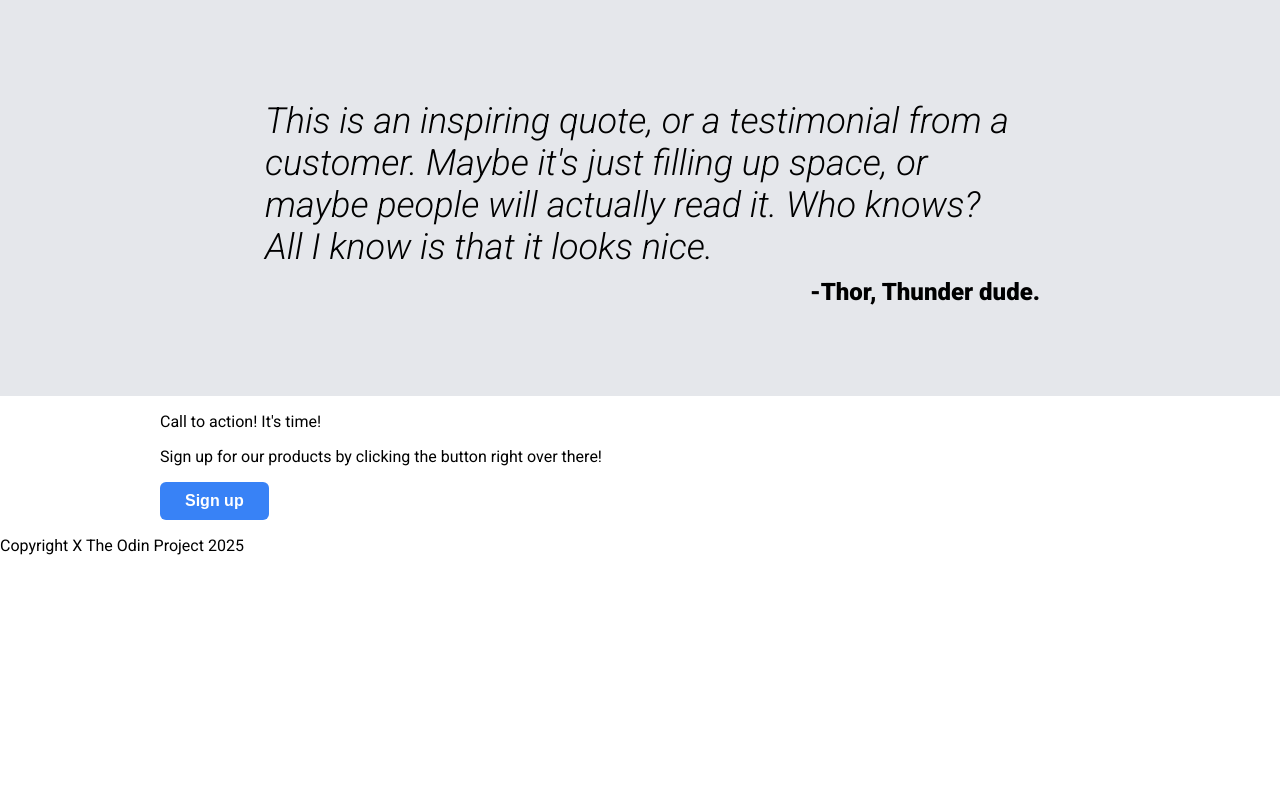
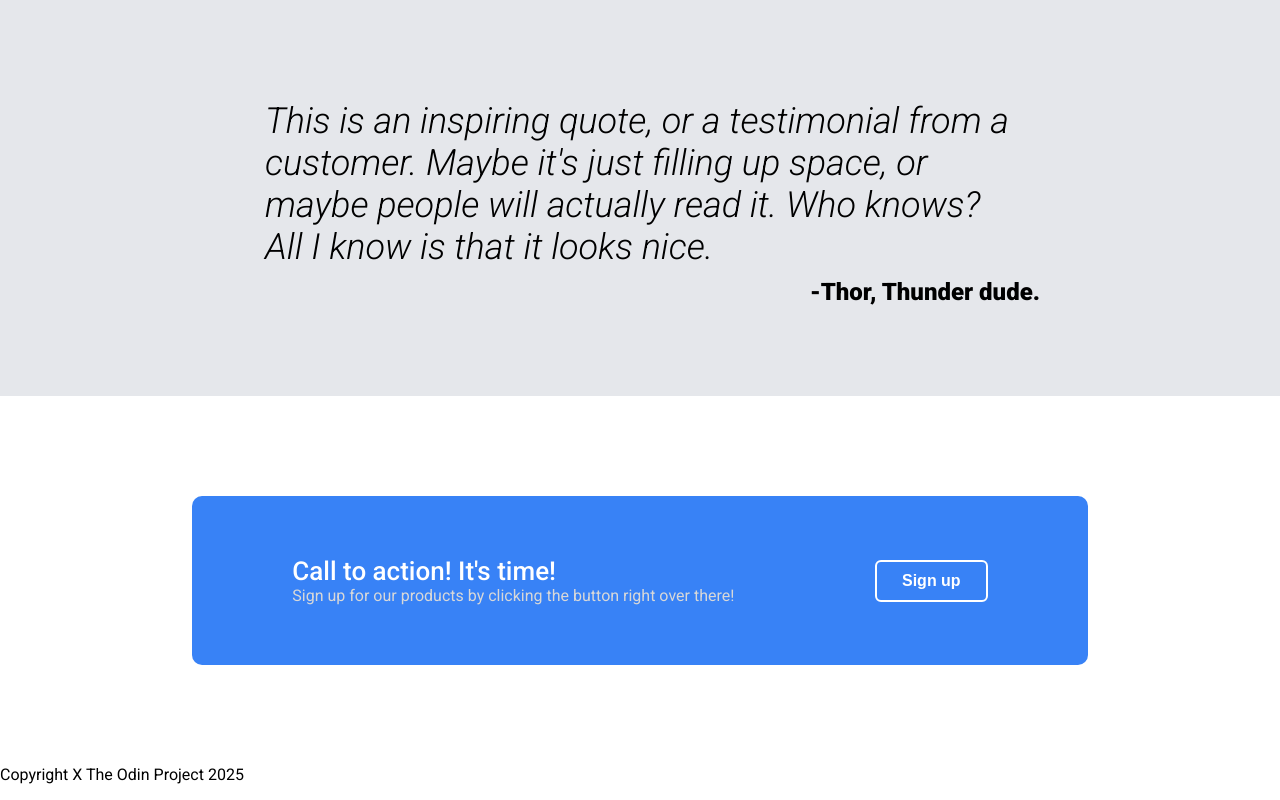
Before and after one commit to CommitMike/odin-landingpage, a plain HTML site: page index.html in a window 1280 px wide. Shown: the part 999-1799 px from the top of the page. Before the commit the page ends 1570 px from the top, so only its background shows below. Drawn offline with Linux system fonts and the light colour scheme.

Commit message:
layout changes to call to action section, complete

```diff
--- a/index.html
+++ b/index.html
@@ -69,9 +69,11 @@
     </div>
     <div class="action-container">
         <div class="container">
-            <div class="call-to-action-border">
+            <div class="action-container-left">
                 <p>Call to action! It's time!</p>
-                <p>Sign up for our products by clicking the button right over there!</p>
+                <p class="smallp">Sign up for our products by clicking the button right over there!</p>
+            </div>
+            <div class="action-container-right">
                 <button class="signup-btn" >Sign up</button>
             </div>
         </div>
--- a/style.css
+++ b/style.css
@@ -209,3 +209,50 @@ Quote
     font-size: 24px;
     margin: 10px 50px 0 0;
 }
+
+/* ==========
+Call to action
+========== */
+.action-container {
+    color: white;
+    margin: 100px 0;
+}
+
+.action-container .container {
+    background-color: #3882F6;
+    border-radius: 10px;
+    padding: 60px 30px;
+    display: flex;
+    justify-content: space-around;
+    align-items: center;
+    max-width: 70%;
+}
+
+.action-container-left {
+
+}
+
+.action-container-right {
+
+}
+
+.action-container p {
+    color: #fff;
+    font-size: 26px;
+    font-weight: 500;
+    margin: 0;
+}
+
+.action-container .smallp {
+    font-size: 16px;
+    color: #d8d8d8;
+    font-weight: 400;
+}
+
+.action-container button {
+    border: 2px solid white;
+}
+
+/* ==========
+Footer
+========== */
```
